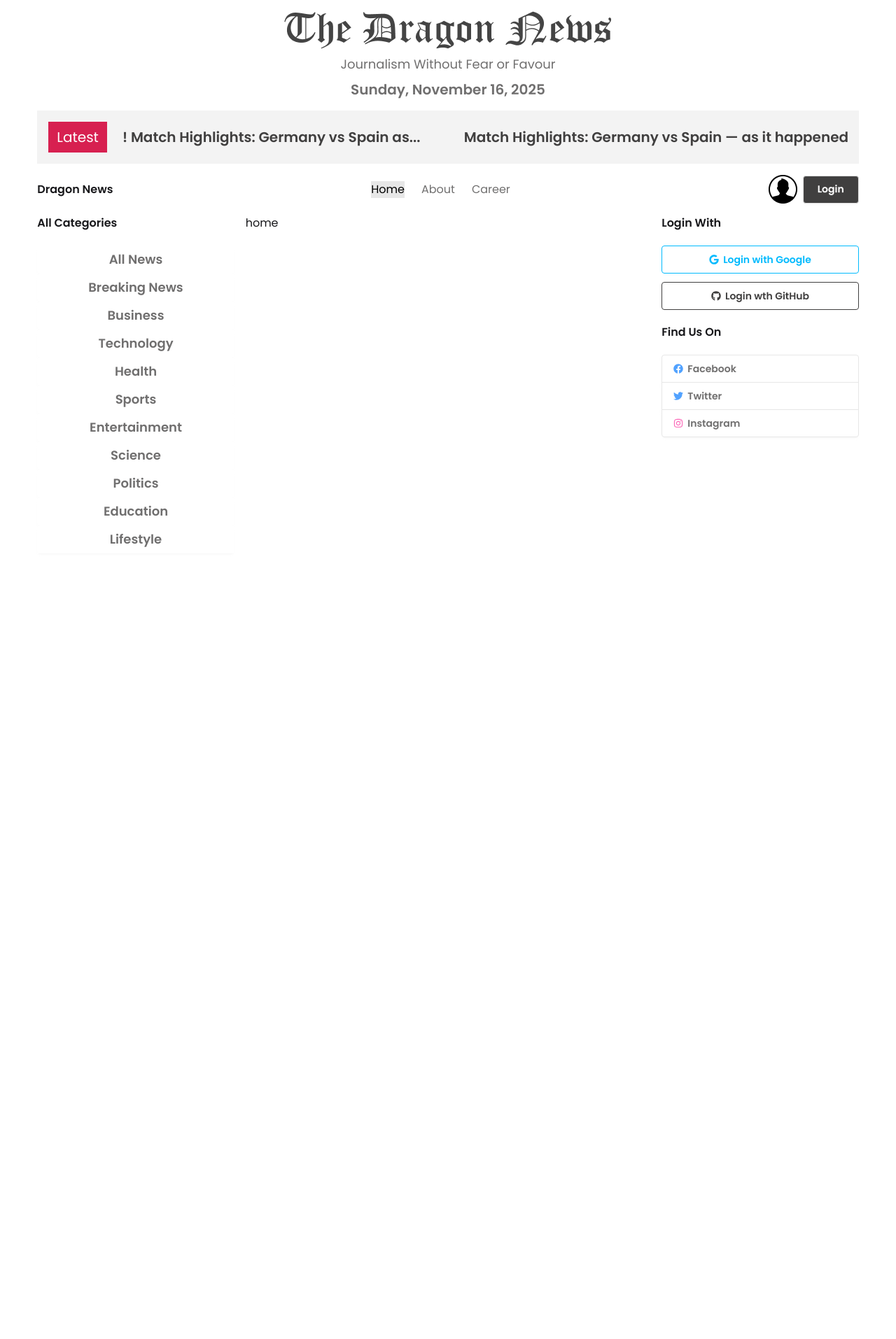
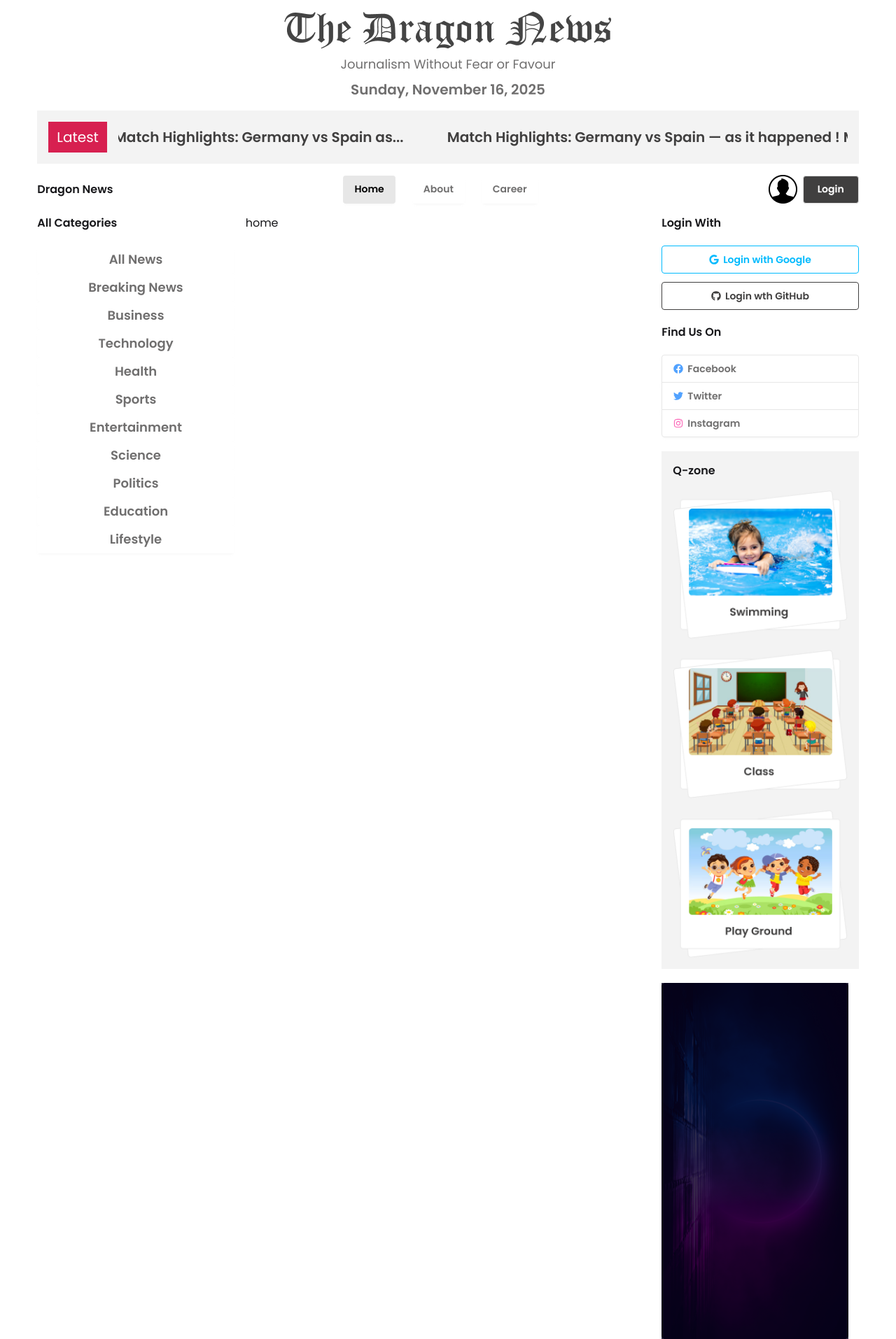
Before and after one commit to shekhmohibur/dragon-news-1, a React (Vite) app: page / in a window 1280 px wide. Shown: the whole page at 70% size. Before the commit the page ends 800 px from the top, so only its background shows below. Built offline with nearby package versions, Linux system fonts and the light colour scheme.

Commit message:
qzone and advertizement are perfectly placed

```diff
--- a/src/components/Navbar.jsx
+++ b/src/components/Navbar.jsx
@@ -7,9 +7,9 @@ const Navbar = () => {
                 <h2 className="font-semibold">Dragon News</h2>
             </div>
             <div className="nav hidden md:flex justify-center gap-6 text-accent">
-                <NavLink to="/">Home</NavLink>
-                <NavLink to="/about">About</NavLink>
-                <NavLink to="/career">Career</NavLink>
+                <NavLink className="btn bg-base-100 border-0 text-accent" to="/">Home</NavLink>
+                <NavLink className="btn bg-base-100 border-0 text-accent" to="/about">About</NavLink>
+                <NavLink className="btn bg-base-100 border-0 text-accent" to="/career">Career</NavLink>
             </div>
             <div className="dropdown md:hidden">
             <div tabIndex="0" role="button" className="btn btn-ghost btn-circle">
--- /dev/null
+++ b/src/components/homelayout/Advertisement.jsx
@@ -0,0 +1,11 @@
+import React from 'react';
+import advertisementImg from '../../assets/bg.png';
+const Advertisement = () => {
+    return (
+        <div className='mt-5'>
+            <img src={advertisementImg} alt="" />
+        </div>
+    );
+};
+
+export default Advertisement;
--- /dev/null
+++ b/src/components/homelayout/Qzone.jsx
@@ -0,0 +1,18 @@
+import React from 'react';
+import swimming from '../../assets/swimming.png';
+import classroom from '../../assets/class.png';
+import playground from '../../assets/playground.png';
+const Qzone = () => {
+    return (
+        <div className='mt-5 bg-base-200 p-4'>
+            <h2 className='font-semibold'>Q-zone</h2>
+            <div className="flex flex-col gap-4 mt-4">
+                <img src={swimming} alt='swimming'/>
+                <img src={classroom} alt='classroom'/>
+                <img src={playground} alt='playground'/>
+            </div>
+        </div>
+    );
+};
+
+export default Qzone;
--- a/src/components/homelayout/RightAside.jsx
+++ b/src/components/homelayout/RightAside.jsx
@@ -1,12 +1,16 @@
 import React from 'react';
 import SocialLogin from './SocialLogin';
 import FindUsOn from './FindUsOn';
+import Qzone from './Qzone';
+import Advertisement from './Advertisement';
 
 const RightAside = () => {
     return (
         <div>
             <SocialLogin></SocialLogin>
             <FindUsOn></FindUsOn>
+            <Qzone></Qzone>
+            <Advertisement></Advertisement>
         </div>
     );
 };
--- a/src/layouts/HomeLayout.jsx
+++ b/src/layouts/HomeLayout.jsx
@@ -21,17 +21,16 @@ const HomeLayout = () => {
             </header>
             <main className='home-layout grid grid-cols-1 md:grid-cols-12 gap-4'>
                 {/* left aside */}
-                <aside className='order-1 md:col-span-3'>
+                <aside className='md:col-span-3'>
                     <LeftAside></LeftAside>
                 </aside>
-
+                <div className="main md:col-span-6">
+                    <Outlet></Outlet>
+                </div>
                 {/* right aside */}
-                <aside className='order-2 md:order-3 md:col-span-3'>
+                <aside className='md:col-span-3'>
                     <RightAside></RightAside>
                 </aside>
-                <div className="main order-3 md:order-2 md:col-span-6">
-                    <Outlet></Outlet>
-                </div>
             </main>
         </div>
     );
```
